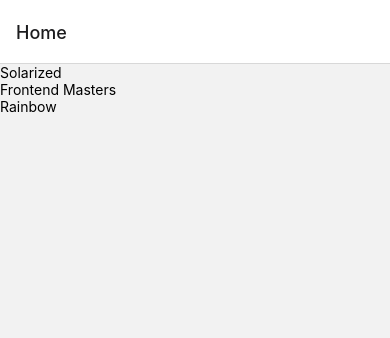
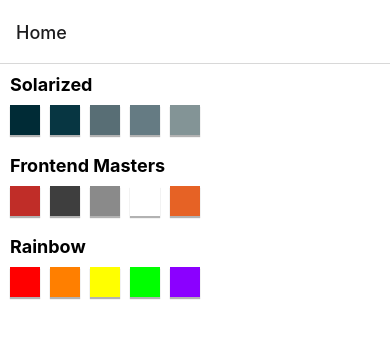
Before and after one commit to leandrodalmolin/fm-react-native, a React Native app: screen /Home in a window 390 px wide. Shown: the top 338 px of the page. Built offline with nearby package versions, Linux system fonts and the light colour scheme.

Commit message:
Add palette preview to home

```diff
--- a/components/ColorBox.js
+++ b/components/ColorBox.js
@@ -27,6 +27,11 @@
     marginBottom: 10,
     padding: 10,
     alignItems: 'center',
+    shadowColor: '#000',
+    shadowOffset: { width: 0, height: 2 },
+    shadowOpacity: 0.3,
+    shadowRadius: 1,
+    elevation: 2,
   },
   boxText: {
     color: '#ffffff',
--- /dev/null
+++ b/components/PalettePreview.js
@@ -0,0 +1,48 @@
+import React from 'react';
+import {
+  FlatList,
+  StyleSheet,
+  Text,
+  TouchableOpacity,
+  View,
+} from 'react-native';
+
+const PalettePreview = ({ handlePress, colorPalette }) => {
+  return (
+    <TouchableOpacity onPress={handlePress}>
+      <Text style={styles.text}>{colorPalette.paletteName}</Text>
+      <FlatList
+        style={styles.list}
+        data={colorPalette.colors.slice(0, 5)}
+        keyExtractor={(item) => item.colorName}
+        renderItem={({ item }) => (
+          <View style={[styles.box, { backgroundColor: item.hexCode }]} />
+        )}
+      />
+    </TouchableOpacity>
+  );
+};
+
+const styles = StyleSheet.create({
+  list: {
+    flexDirection: 'row',
+    marginBottom: 20,
+  },
+  text: {
+    fontSize: 18,
+    fontWeight: 'bold',
+    marginBottom: 10,
+  },
+  box: {
+    width: 30,
+    height: 30,
+    marginRight: 10,
+    shadowColor: '#000',
+    shadowOffset: { width: 0, height: 2 },
+    shadowOpacity: 0.3,
+    shadowRadius: 1,
+    elevation: 2,
+  },
+});
+
+export default PalettePreview;
--- a/screens/Home.js
+++ b/screens/Home.js
@@ -1,5 +1,6 @@
 import React from 'react';
-import { Text, TouchableOpacity, FlatList } from 'react-native';
+import { FlatList, StyleSheet } from 'react-native';
+import PalettePreview from '../components/PalettePreview';
 
 const SOLARIZED = [
   { colorName: 'Base03', hexCode: '#002b36' },
@@ -45,17 +46,24 @@
 const Home = ({ navigation }) => {
   return (
     <FlatList
+      style={styles.list}
       data={COLOR_PALETTES}
       keyExtractor={(item) => item.paletteName}
       renderItem={({ item }) => (
-        <TouchableOpacity
-          onPress={() => navigation.navigate('ColorPalette', item)}
-        >
-          <Text>{item.paletteName}</Text>
-        </TouchableOpacity>
+        <PalettePreview
+          handlePress={() => navigation.navigate('ColorPalette', item)}
+          colorPalette={item}
+        />
       )}
     />
   );
 };
 
+const styles = StyleSheet.create({
+  list: {
+    padding: 10,
+    backgroundColor: 'white',
+  },
+});
+
 export default Home;
```
